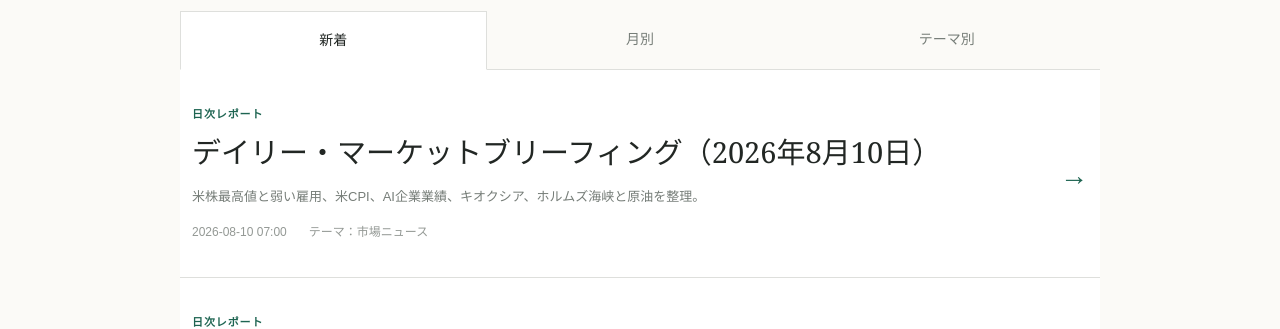
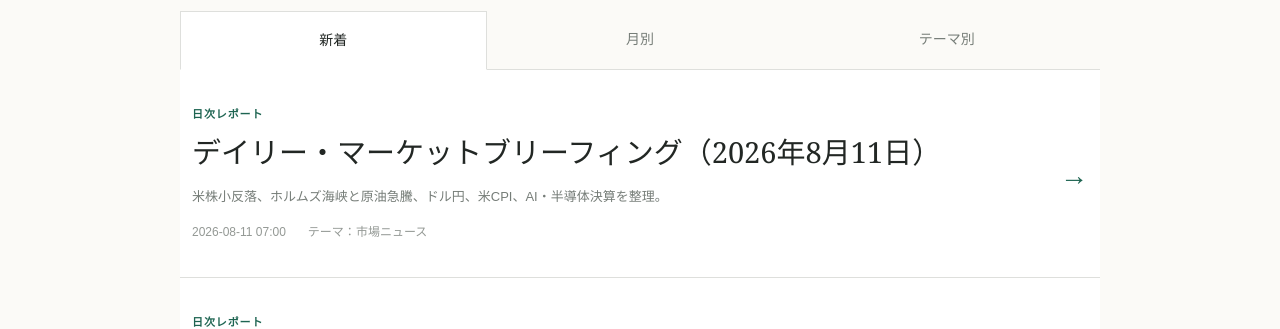
Before and after one commit to market-note-jp/market-note, a Next.js app: page / in a window 1280 px wide. Shown: the part 579-908 px from the top of the page. Built offline with nearby package versions, Linux system fonts and the light colour scheme.

Commit message:
List daily market briefing for 2026-08-11

```diff
--- a/app/page.tsx
+++ b/app/page.tsx
@@ -1,6 +1,15 @@
 import Link from "next/link";
 
 const articles = [
+  {
+    kind: "日次レポート",
+    date: "2026-08-11 07:00",
+    dateTime: "2026-08-11T07:00:00+09:00",
+    title: "デイリー・マーケットブリーフィング（2026年8月11日）",
+    excerpt:
+      "米株小反落、ホルムズ海峡と原油急騰、ドル円、米CPI、AI・半導体決算を整理。",
+    href: "/articles/daily-2026-08-11",
+  },
   {
     kind: "日次レポート",
     date: "2026-08-10 07:00",
```
